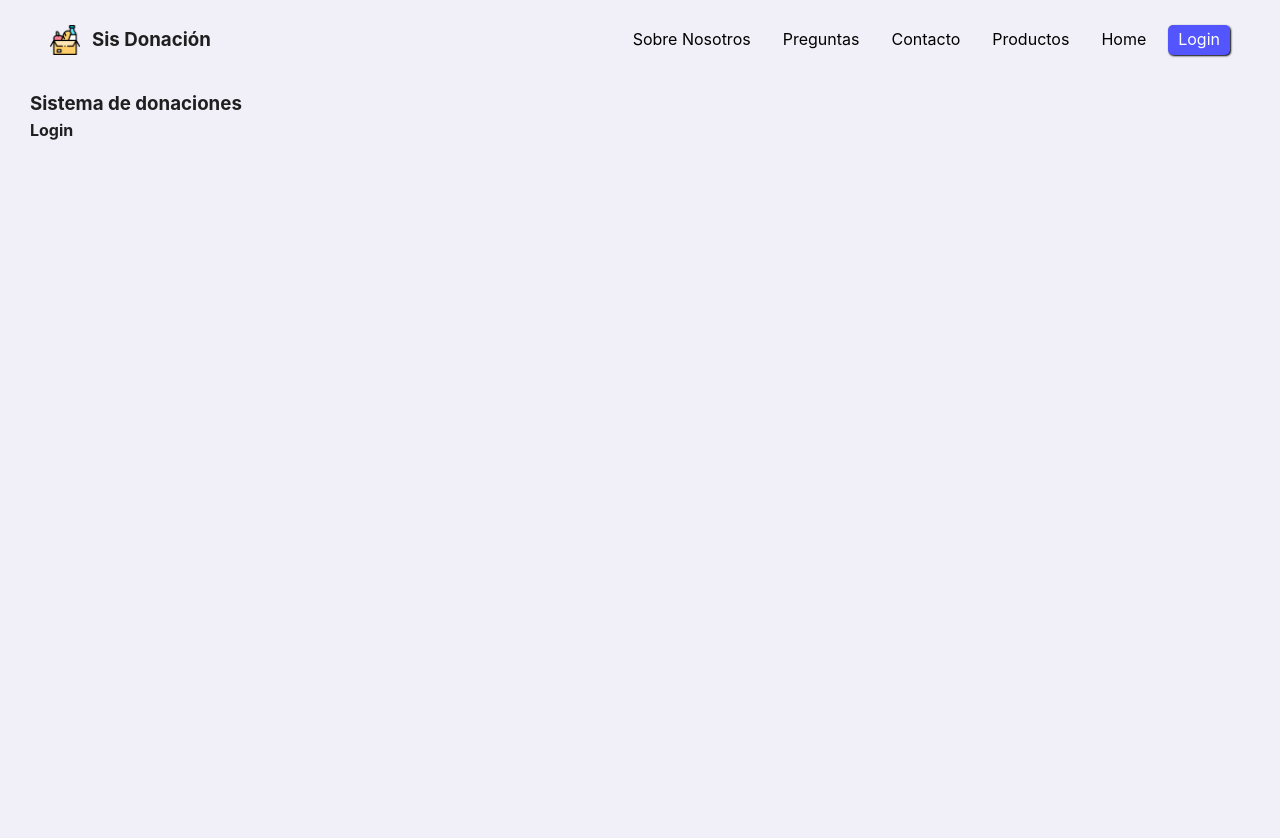
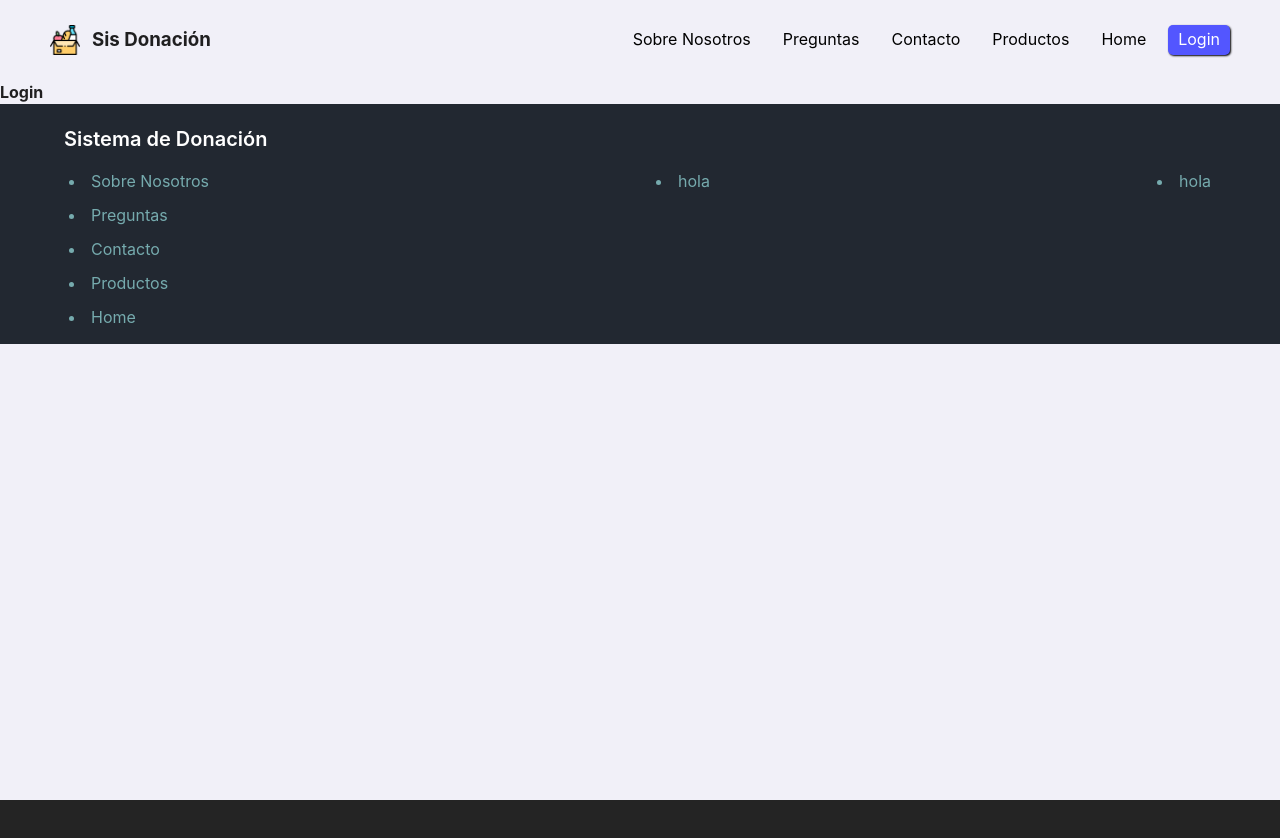
Before and after one commit to LeonelChauca/Sistema_donacion_281, a React (Vite) app: page /login in a window 1280 px wide. Shown: the top 838 px of the page. After the commit the page ends 800 px from the top, so only its background shows below. Built offline with nearby package versions, Linux system fonts and the light colour scheme.

Commit message:
Realizacion de Footer v1

```diff
--- a/src/App.css
+++ b/src/App.css
@@ -4,8 +4,8 @@
   --color-secundario: #378CE7; /* Color secundario */
   --color-terciario: #67C6E3; /* Color Terciario*/
   --color-cuaternario: #F1F0F8;; /* Color Cuaternario */
+  --color-Footer:#222831;/*color para el fotter Fondo*/
   --nav-height:80px;
-
 }
 
 body{
@@ -15,8 +15,8 @@ body{
 }
 
 .main{
-  padding: 10px 30px;
-  min-height: 100vh;
+  /*padding: 10px 30px;
+  min-height: 100vh;*/
 }
 /*
 #root {
--- a/src/App.jsx
+++ b/src/App.jsx
@@ -7,15 +7,14 @@ import {Route,Routes} from 'react-router-dom';
 import Contact from './containers/Contact.jsx';
 import Home from './containers/Home.jsx';
 import Login from './containers/Login.jsx';
+import Footer from './components/Footer.jsx';
 
 function App() {
-  const [count, setCount] = useState(0)
   return (
     <>
-      <Navbar></Navbar>
+      <Navbar/>
 
       <main className="main">
-      <h3>Sistema de donaciones</h3>
       <Routes>
           <Route path="/" element={<Home />} />
           <Route path="/contacto" element={<Contact />} />
@@ -24,10 +23,8 @@ function App() {
       </Routes>
 
       </main>
+      <Footer/>
 
-      <footer>
-
-      </footer>
     </>
   )
 }
--- /dev/null
+++ b/src/components/Footer.jsx
@@ -0,0 +1,30 @@
+import React from 'react'
+import styles from '../styles/components/Footer.module.css';
+//componente Footer
+const Footer = () => {
+  return (
+    <div className={styles.Mainfooter}>
+        <div className={styles.secondfooter}>
+            <h1>Sistema de Donación</h1>
+            <div className={styles.container}>
+                <ul>
+                    <li><a href="">Sobre Nosotros</a></li>
+                    <li><a href="">Preguntas</a></li>
+                    <li><a href="">Contacto</a></li>
+                    <li><a href="">Productos</a></li>
+                    <li><a href="">Home</a></li>
+                </ul>
+                <ul>
+                    <li><a href="">hola</a></li>
+                </ul>
+                <ul>
+                    <li><a href="">hola</a></li>
+                </ul>
+            </div>
+
+        </div>
+    </div>
+  )
+}
+
+export default Footer
--- a/src/containers/Home.jsx
+++ b/src/containers/Home.jsx
@@ -1,9 +1,7 @@
 const Home =()=>{
     return (
      <>
-     <h4>
-         Home
-     </h4>
+
      </>
     )
  }
--- a/src/main.jsx
+++ b/src/main.jsx
@@ -1,5 +1,5 @@
 import React from 'react'
-import { BrowserRouter } from "react-router-dom";
+import {BrowserRouter} from 'react-router-dom'
 import ReactDOM from 'react-dom/client'
 import App from './App.jsx'
 import './index.css'
--- /dev/null
+++ b/src/styles/components/Footer.module.css
@@ -0,0 +1,39 @@
+.Mainfooter{
+    background-color:var(--color-Footer) ;
+    color: white;
+    height: 30vh;
+}
+.secondfooter{
+    max-width: 90%;
+    margin: 0 auto;
+    padding: 20px 0;
+}
+
+.secondfooter ul li, a{
+    text-decoration: none;
+    color: #76ABAE;
+}
+.secondfooter ul li >a:hover{
+    color:white;
+}
+
+.secondfooter ul{
+    padding: 10px 0;
+    list-style-position: inside;
+}
+.secondfooter li{
+    padding: 5px;
+
+}
+
+
+.Mainfooter h1{
+    font-size: 20px;
+    font-weight: 600;
+
+}
+
+.container{
+    display: flex;
+    justify-content: space-between;
+}
```
Also changed, not shown: 1 other file (tests, documents, lock files or other folders).
